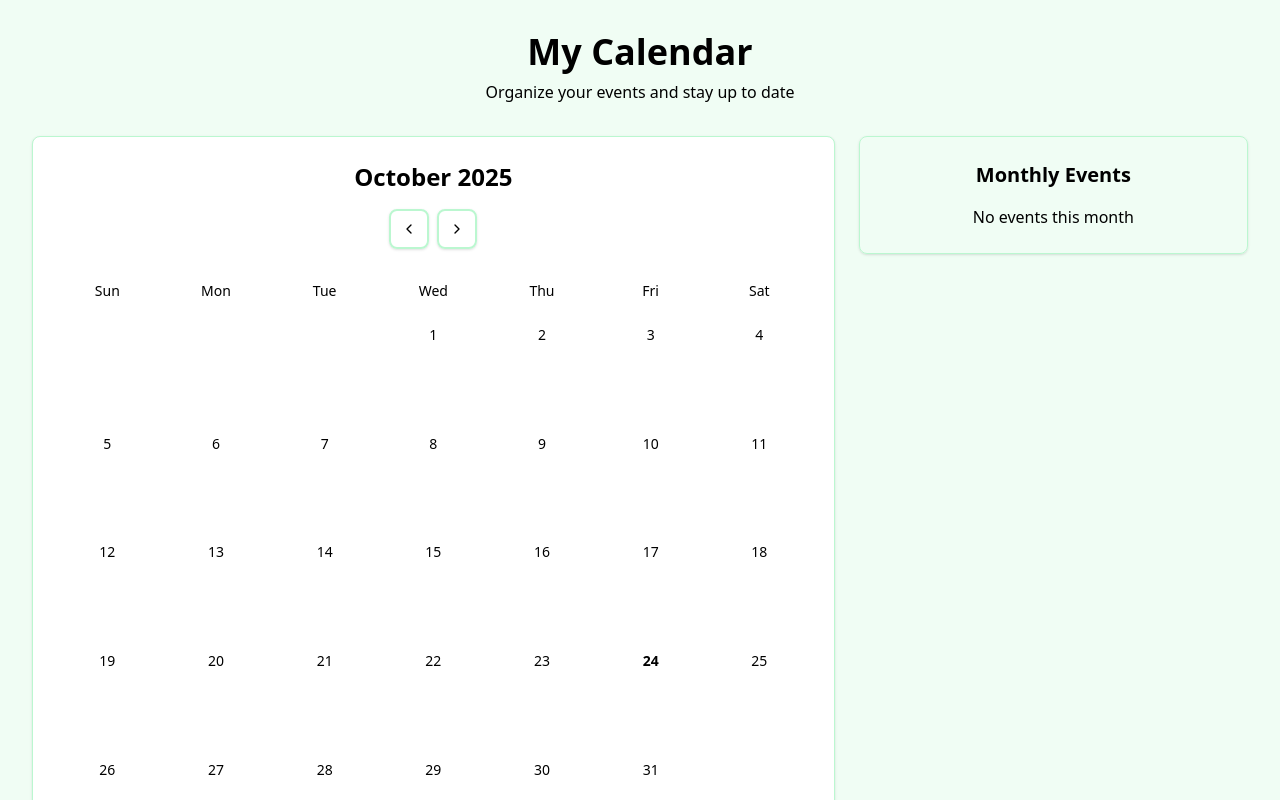
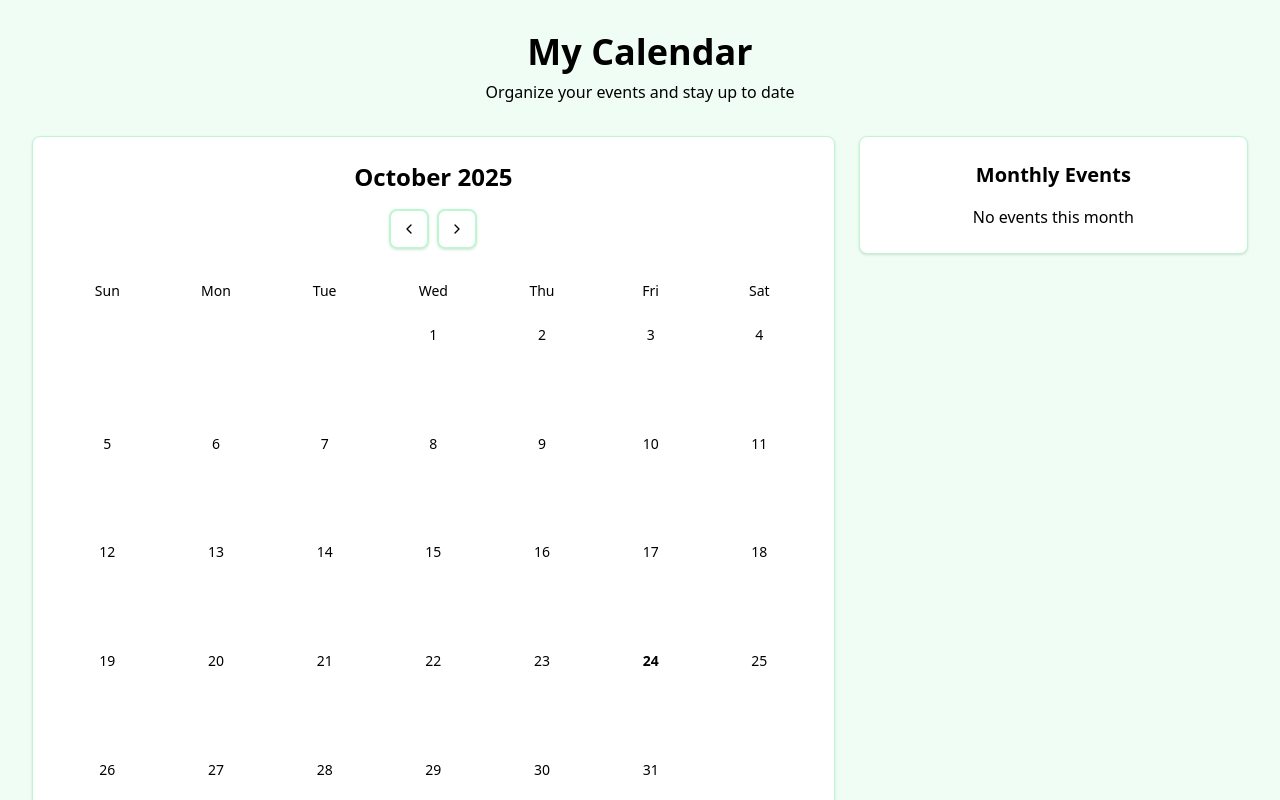
Before and after one commit to ferjbadev/DailyAgenda, a React (Vite) app: page / in a window 1280 px wide. Shown: the top 800 px of the page. Built offline with nearby package versions, Linux system fonts and the light colour scheme.

Commit message:
Update event-list.tsx

```diff
--- a/src/components/event-list.tsx
+++ b/src/components/event-list.tsx
@@ -39,8 +39,8 @@ export function EventList({ events, currentMonth, currentYear, onDeleteEvent, on
     })
 
   return (
-    <Card className="p-6">
-      <h3 className="mb-4 text-xl font-semibold text-center">Monthly Events</h3>
+    <Card className="p-6 bg-white">
+      <h3 className="mb-4 text-xl font-semibold text-center ">Monthly Events</h3>
       {filteredEvents.length === 0 ? (
         <p className="text-center text-[--color-muted-foreground]">No events this month</p>
       ) : (
```
